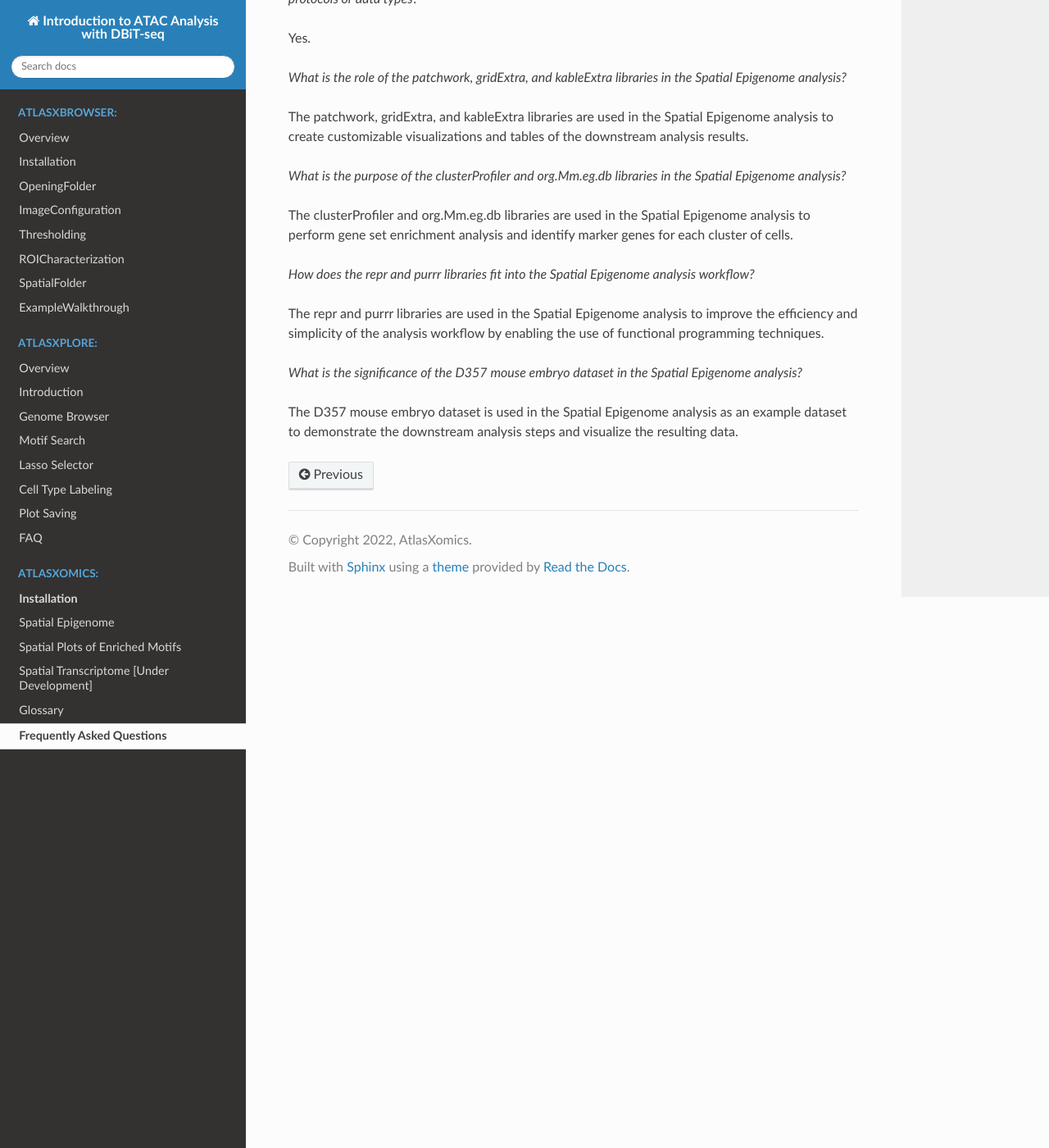
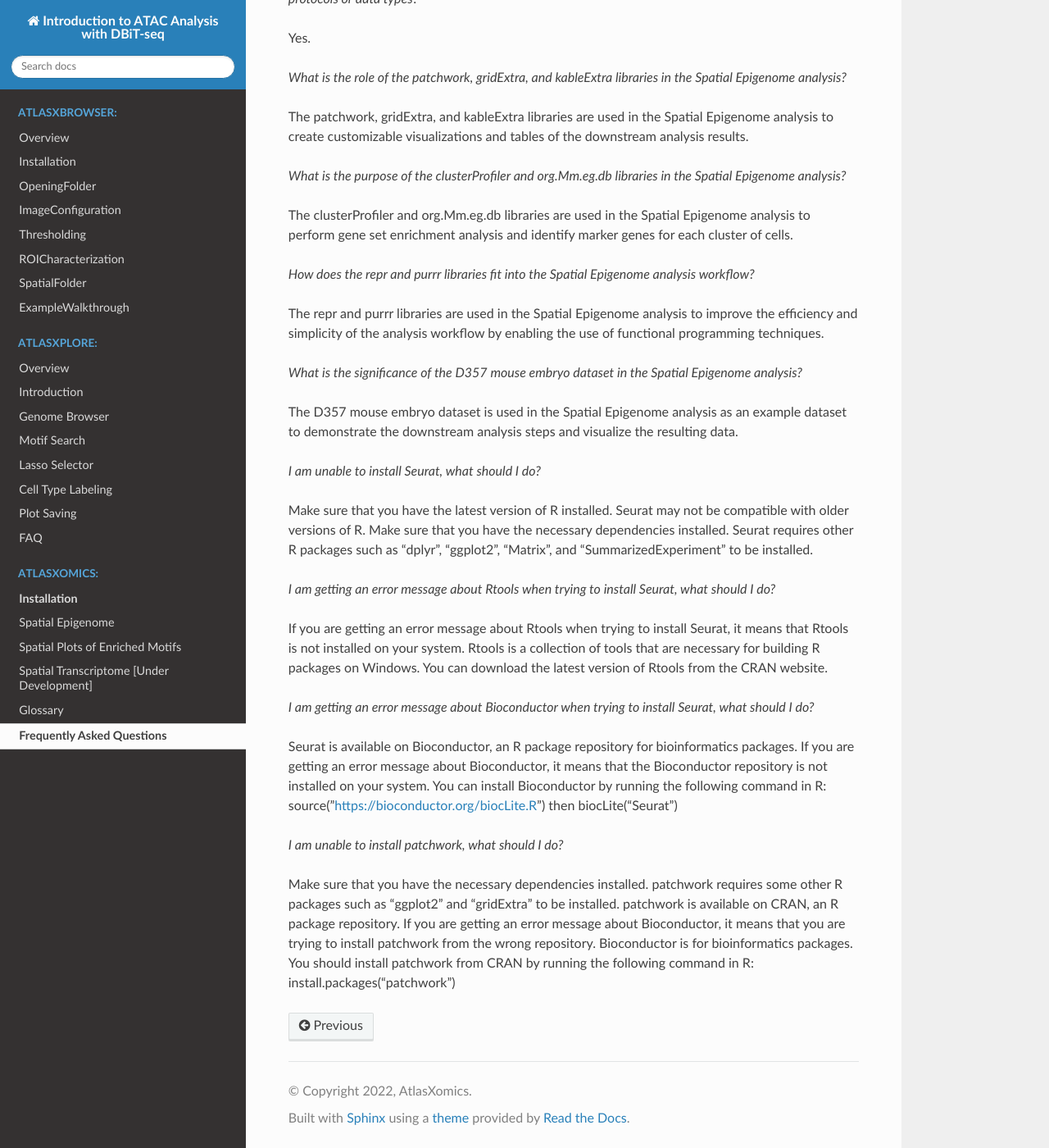
Before and after one commit to atlasxomics/AtlasXpipeline_docs, a Sphinx documentation site: the page built from docs/FAQ_Spatial_Epigenome.rst, in a window 1280 px wide and 1400 px high, scrolled down 1445 px. Shown: the whole window at 82% size. Built offline with Sphinx 7.4.7 and the Read the Docs theme 2.0.0, drawn with Linux system fonts in a browser that asks for light colours.

Commit message:
Update FAQ_Spatial_Epigenome.rst

```diff
--- a/docs/FAQ_Spatial_Epigenome.rst
+++ b/docs/FAQ_Spatial_Epigenome.rst
@@ -64,3 +64,21 @@ The repr and purrr libraries are used in the Spatial Epigenome analysis to impro
 *What is the significance of the D357 mouse embryo dataset in the Spatial Epigenome analysis?*
 
 The D357 mouse embryo dataset is used in the Spatial Epigenome analysis as an example dataset to demonstrate the downstream analysis steps and visualize the resulting data.
+
+*I am unable to install Seurat, what should I do?*
+
+Make sure that you have the latest version of R installed. Seurat may not be compatible with older versions of R.
+Make sure that you have the necessary dependencies installed. Seurat requires other R packages such as "dplyr", "ggplot2", "Matrix", and "SummarizedExperiment" to be installed.
+
+*I am getting an error message about Rtools when trying to install Seurat, what should I do?*
+
+If you are getting an error message about Rtools when trying to install Seurat, it means that Rtools is not installed on your system. Rtools is a collection of tools that are necessary for building R packages on Windows. You can download the latest version of Rtools from the CRAN website.
+
+*I am getting an error message about Bioconductor when trying to install Seurat, what should I do?*
+
+Seurat is available on Bioconductor, an R package repository for bioinformatics packages. If you are getting an error message about Bioconductor, it means that the Bioconductor repository is not installed on your system. You can install Bioconductor by running the following command in R: source("https://bioconductor.org/biocLite.R") then biocLite("Seurat")
+
+*I am unable to install patchwork, what should I do?*
+
+Make sure that you have the necessary dependencies installed. patchwork requires some other R packages such as "ggplot2" and "gridExtra" to be installed.
+patchwork is available on CRAN, an R package repository. If you are getting an error message about Bioconductor, it means that you are trying to install patchwork from the wrong repository. Bioconductor is for bioinformatics packages. You should install patchwork from CRAN by running the following command in R: install.packages("patchwork")
```
